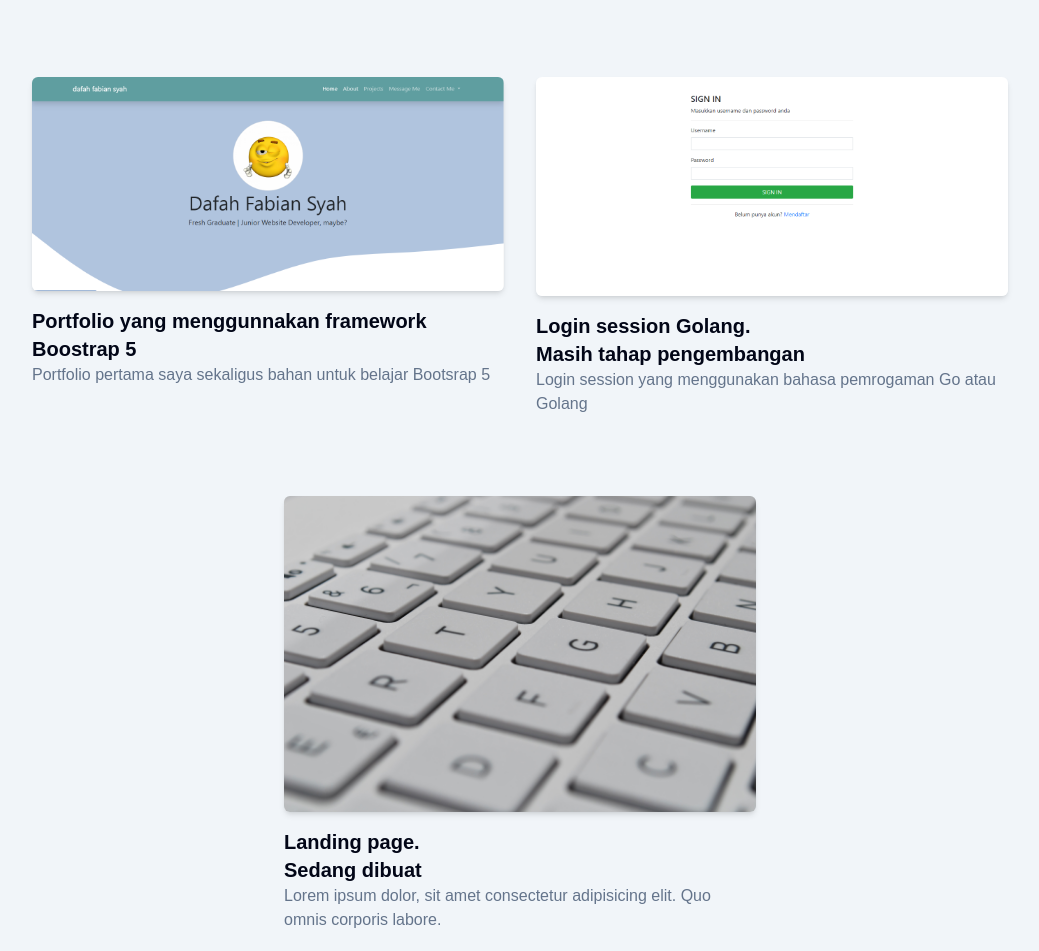
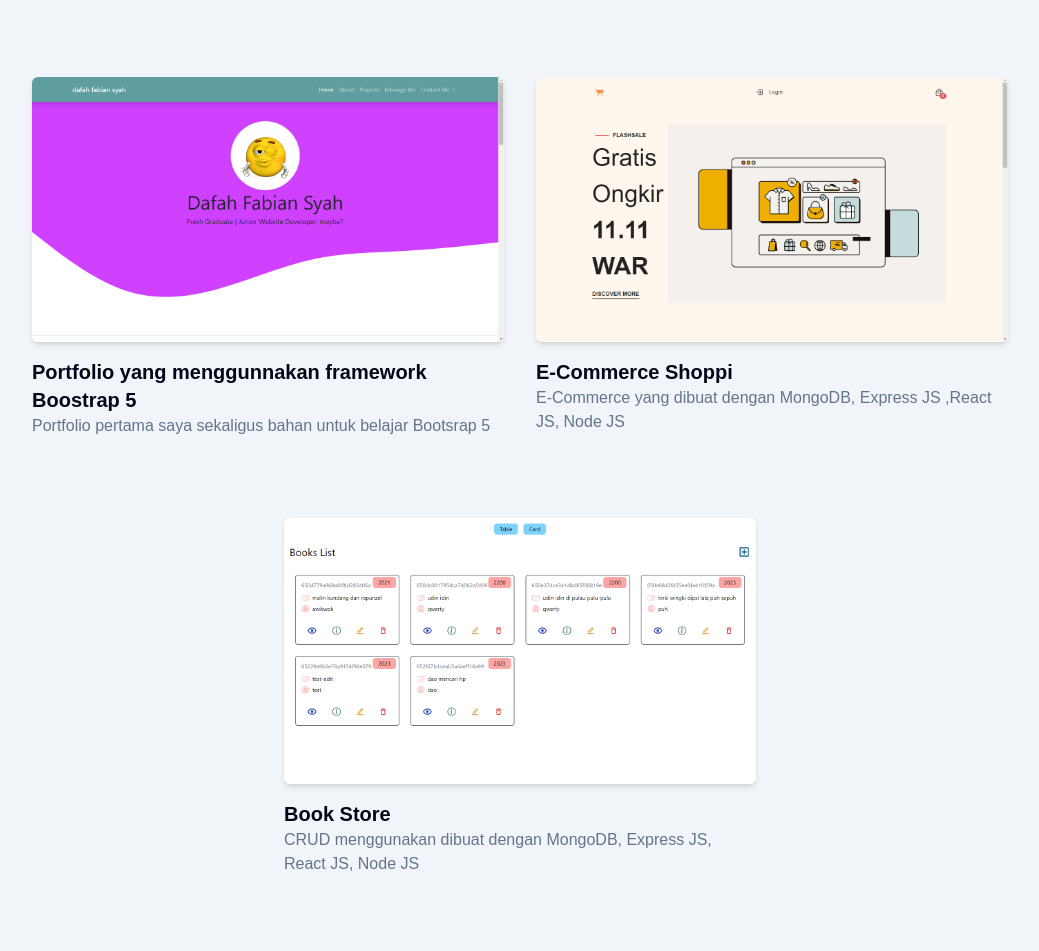
Before and after one commit to dafahfabiansyah/portofolio-tailwind-css3, a website: page index.html in a window 1280 px wide. Shown: the part 1260-2211 px from the top of the page, without its empty margins (120-1159 px from the left). Drawn offline with Linux system fonts and the light colour scheme.

Commit message:
add my projects

```diff
--- a/index.html
+++ b/index.html
@@ -15,7 +15,7 @@
     </script>
   </head>
   <body>
-    <!-- Navbar start  -->
+    <!-- k start  -->
     <header class="bg-transparent absolute top-0 left-0 w-full flex items-center z-10">
       <div class="container">
         <div class="flex items-center justify-between relative">
@@ -174,7 +174,7 @@
           <div class="mb-12 p-4 md:w-1/2 ">
             <div class="rounded-md shadow-md overflow-hidden">
               <a href="https://dafahfabiansyah.github.io/portfolio-boostrap-5" target="_blank">
-              <img src="dist/img/portfolio/portfolio-bootstrap5.PNG" alt="Portfolio Boostrap 5" class="w-full" srcset="">
+              <img src="dist/img/portfolio/bootstrap.png" alt="Portfolio Boostrap 5" class="w-full" srcset="">
               </a>
             </div>
             <h3 class="font-semibold text-xl text-dark mt-4 dark:text-white">Portfolio yang menggunnakan framework Boostrap 5</h3>
@@ -182,17 +182,21 @@
           </div>
           <div class="mb-12 p-4 md:w-1/2 ">
             <div class="rounded-md shadow-md overflow-hidden">
-              <img src="dist/img/portfolio/golang login.jpg" alt="Golang Login Form" class="w-full" srcset="">
+              <a href="https://github.com/dafahfabiansyah/eduwork-shoppi" target="_blank">
+              <img src="dist/img/portfolio/shoppi.png" alt="shoppi" class="w-full" srcset="">
+            </a>
             </div>
-            <h3 class="font-semibold text-xl text-dark mt-4 dark:text-white">Login session Golang. <br>Masih tahap pengembangan</h3>
-            <p class="font-medium text-base text-secondary">Login session yang menggunakan bahasa pemrogaman Go atau Golang</p>
+            <h3 class="font-semibold text-xl text-dark mt-4 dark:text-white">E-Commerce Shoppi</h3>
+            <p class="font-medium text-base text-secondary">E-Commerce yang dibuat dengan MongoDB, Express JS ,React JS, Node JS </p>
           </div>
           <div class="mb-12 p-4 md:w-1/2 ">
             <div class="rounded-md shadow-md overflow-hidden">
-              <img src="dist/img/portfolio/sergi-kabrera-2xU7rYxsTiM-unsplash.jpg" alt="Golang Login Form" class="w-full" srcset="">
+              <a href="https://github.com/dafahfabiansyah/BookStore-Mern" target="_blank">
+              <img src="dist/img/portfolio/crud bookstore.png" alt="crud bookstore" class="w-full" srcset="">
+            </a>
             </div>
-            <h3 class="font-semibold text-xl text-dark mt-4 dark:text-white">Landing page. <br>Sedang dibuat</h3>
-            <p class="font-medium text-base text-secondary">Lorem ipsum dolor, sit amet consectetur adipisicing elit. Quo omnis corporis labore.</p>
+            <h3 class="font-semibold text-xl text-dark mt-4 dark:text-white">Book Store</h3>
+            <p class="font-medium text-base text-secondary">CRUD menggunakan dibuat dengan MongoDB, Express JS, React JS, Node JS </p>
           </div>
         </div>
       </div>
@@ -388,7 +392,7 @@
         <div class="w-full pt-10 border-t border-slate-700">
           <div class="flex items justify-center mb-5">
             <!-- Whatsapp -->
-            <a href="https://wa.me/6281318710755" target="_blank" class="w-9 h-9 mr-3 rounded-full flex justify-center items-center text-white border-slate-300 hover:border-primary hover:bg-primary">
+            <a href="https://wa.me/6285280099731" target="_blank" class="w-9 h-9 mr-3 rounded-full flex justify-center items-center text-white border-slate-300 hover:border-primary hover:bg-primary">
               <svg xmlns="http://www.w3.org/2000/svg" viewBox="0 0 448 512" class="fill-current">
             <!--! Font Awesome Pro 6.4.0 by @fontawesome - https://fontawesome.com License - https://fontawesome.com/license (Commercial License) Copyright 2023 Fonticons, Inc. -->
             <title>Whatsapp</title>
```
Also changed, not shown: dist/img/portfolio/bootstrap.png (added), dist/img/portfolio/crud bookstore.png (added), dist/img/portfolio/shoppi.png (added), dist/output.css, dist/particlesjs-config.json (added).
